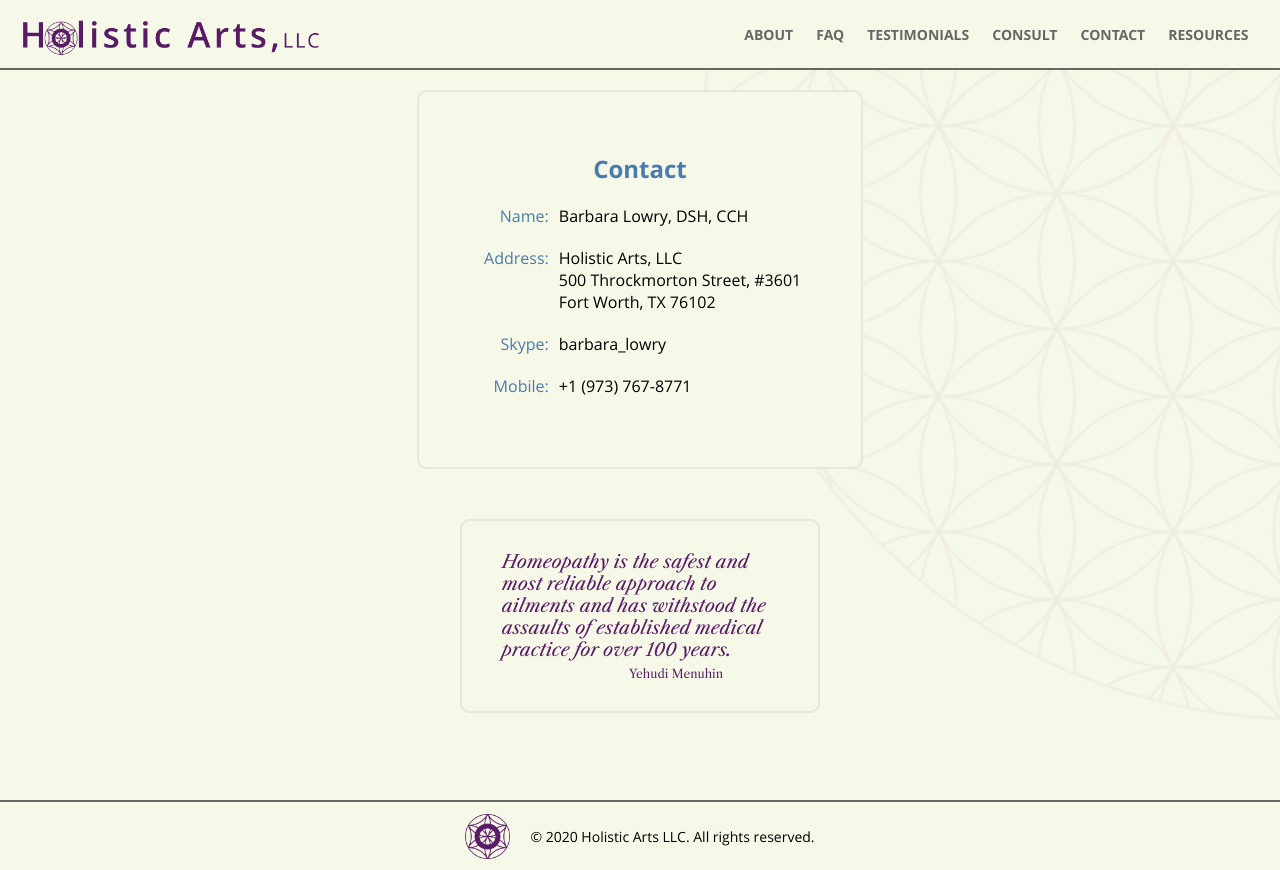
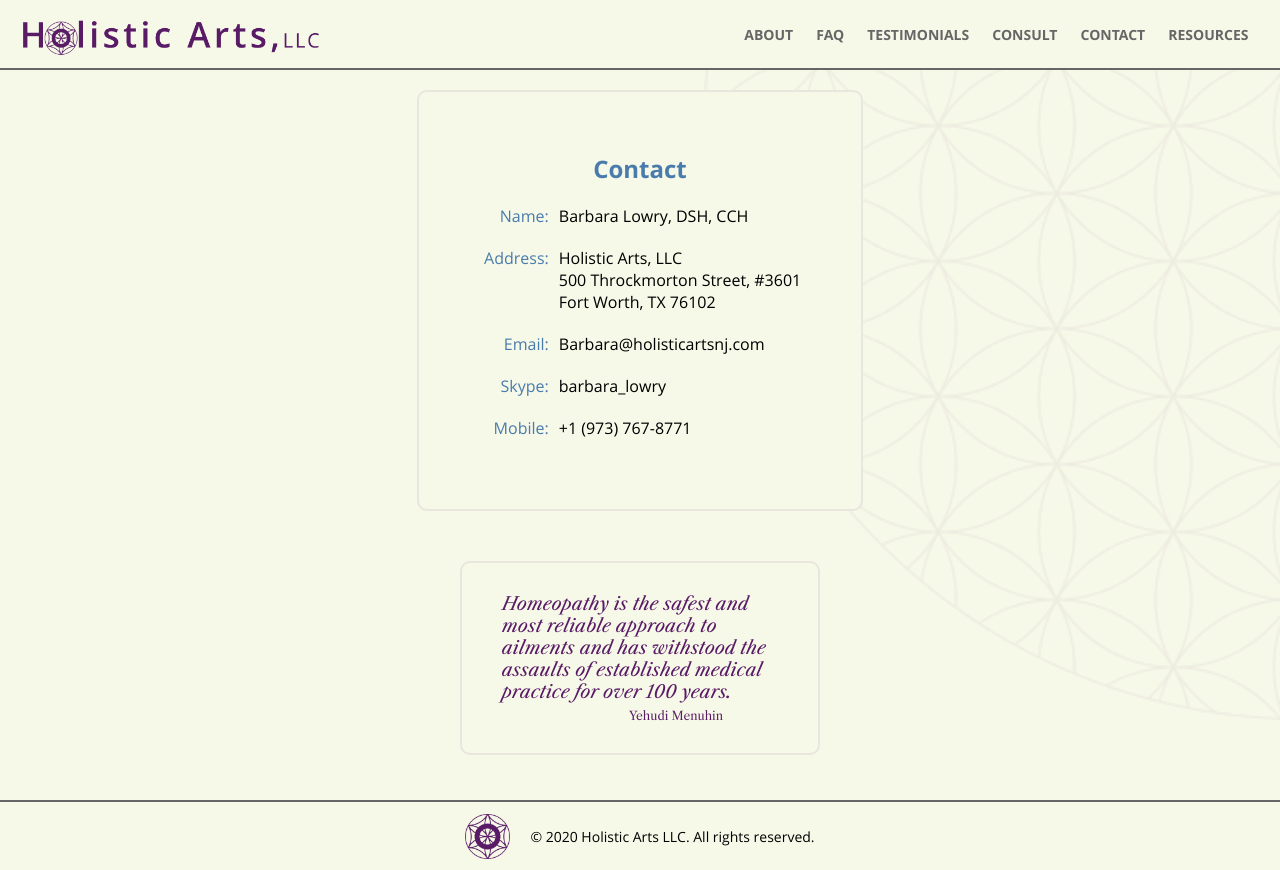
Before and after one commit to joe-gerhard/holistic-arts, a React (Create React App) app: page /contact in a window 1280 px wide. Built offline with nearby package versions, Linux system fonts and the light colour scheme; a web font is replaced by a local one.

Commit message:
Add email back to contact page

```diff
--- a/src/components/ContactSection/ContactSection.tsx
+++ b/src/components/ContactSection/ContactSection.tsx
@@ -19,10 +19,10 @@
             500 Throckmorton Street, #3601
             Fort Worth, TX 76102 `}</Styled.Text>
           </Styled.Row>
-          {/* <Styled.Row>
+          <Styled.Row>
             <Styled.Label>Email:</Styled.Label>
             <Styled.Text>Barbara@holisticartsnj.com</Styled.Text>
-          </Styled.Row> */}
+          </Styled.Row>
           <Styled.Row>
             <Styled.Label>Skype:</Styled.Label>
             <Styled.Text>barbara_lowry</Styled.Text>
```
